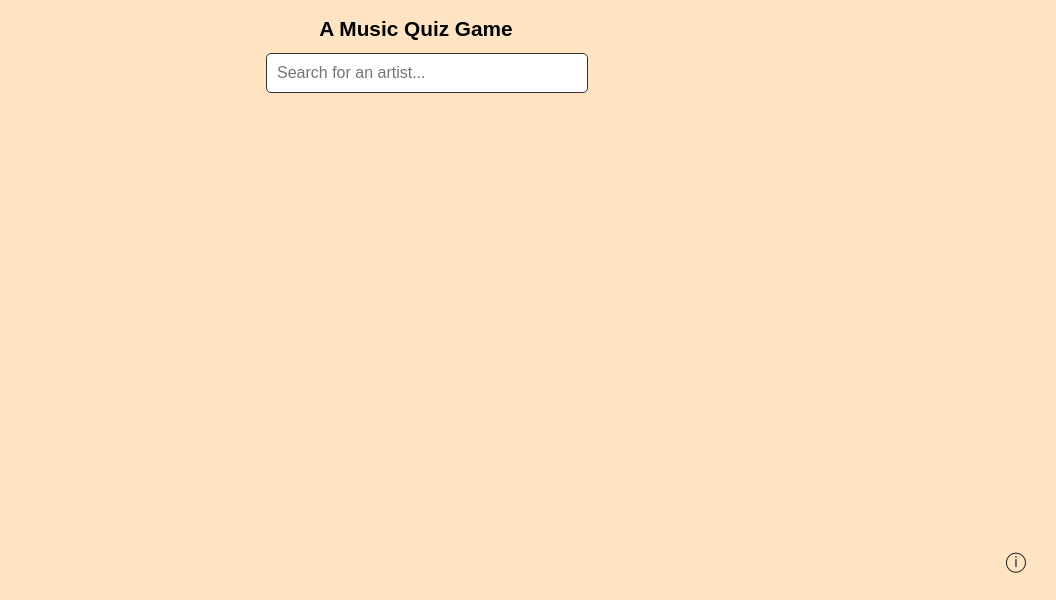
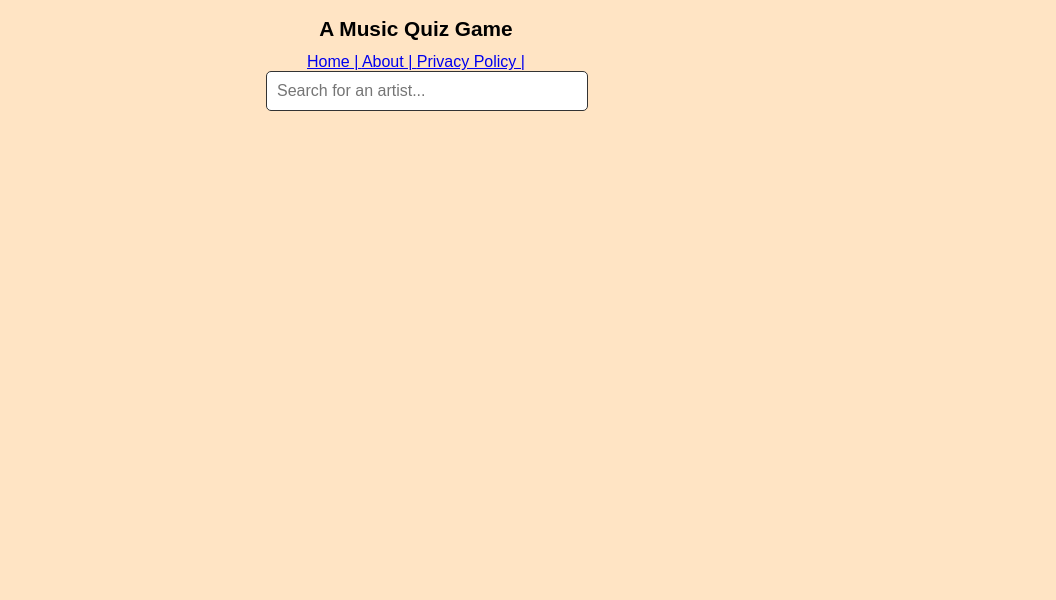
Before and after one commit to sean-yee/track-master, a website: page track-master-frontend/play.html in a window 1280 px wide. Shown: the part 200-800 px from the top of the page, without its empty margins (224-1280 px from the left). Drawn offline with Linux system fonts and the light colour scheme.

Commit message:
home to index

```diff
--- a/track-master-frontend/package.json
+++ b/track-master-frontend/package.json
@@ -2,7 +2,7 @@
   "name": "track-master-frontend",
   "version": "1.0.0",
   "description": "Spotify track master frontend",
-  "main": "home.html",
+  "main": "index.html",
   "scripts": {
     "build": "echo 'No build step needed for static site'",
     "test": "echo \"Error: no test specified\" && exit 1"
--- a/track-master-frontend/play.html
+++ b/track-master-frontend/play.html
@@ -25,8 +25,9 @@
     <h1>TRACK MASTER</h1>
     <h2>A Music Quiz Game</h2>
 
-    <!-- Info Button -->
-    <button id="infoBtn" class="info-btn">ⓘ</button>
+    <a href="index.html">Home | </a>
+    <a href="about.html">About | </a>
+    <a href="privacy-policy.html">Privacy Policy | </a>
 
     <!-- Search Form -->
     <form id="searchForm" autocomplete="off">
```
Also changed, not shown: track-master-frontend/about.html (+2 -2 lines), track-master-frontend/index.html (renamed from track-master-frontend/home.html, +1 -1 lines), track-master-frontend/privacy-policy.html (+4 -0 lines).
